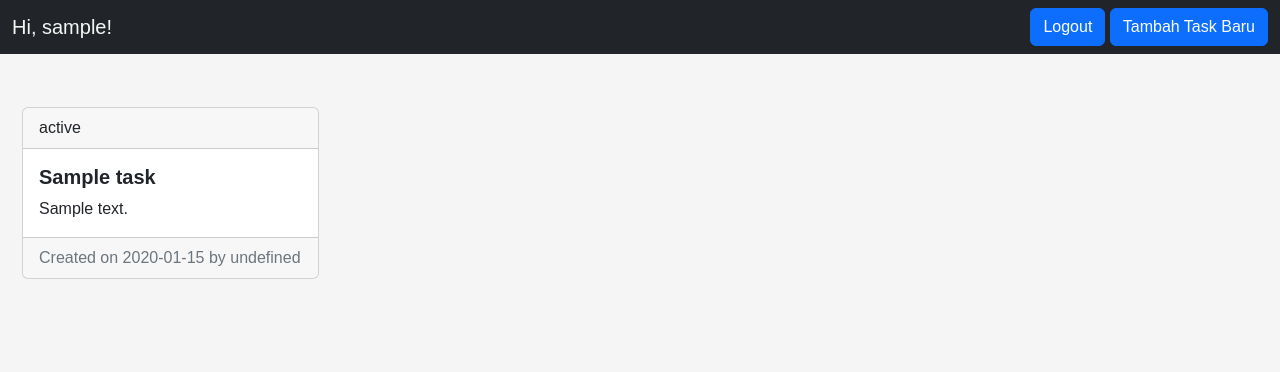
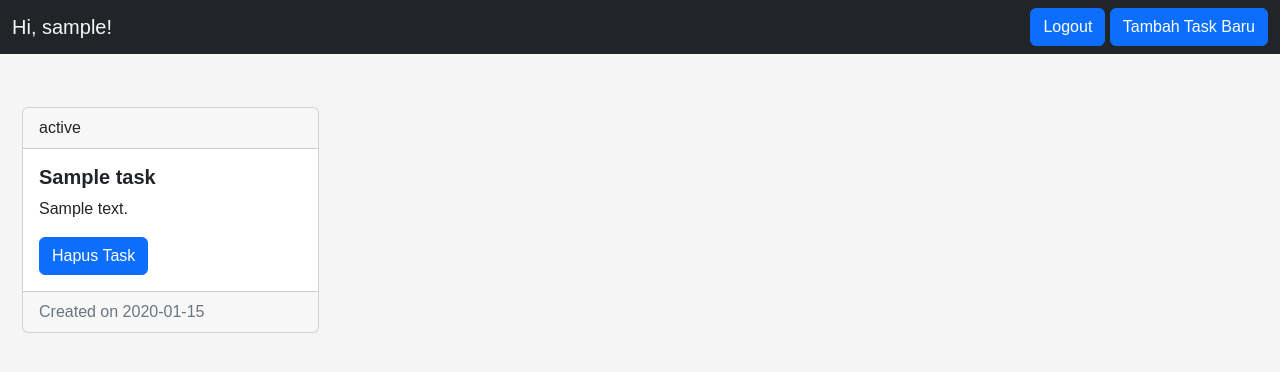
Before and after one commit to amrul-hzz/tugas-pbp, a Django app: page /todolist/ in a window 1280 px wide. Shown: the top 372 px of the page. Run offline with Django 4.2, Linux system fonts and the light colour scheme; a user stored in the database is signed in; tables that the repository leaves empty hold one stand-in row (values such as "Sample post"); some libraries are stand-ins or nearby versions.

Commit message:
Implement bonus

```diff
--- a/todolist/templates/todolist.html
+++ b/todolist/templates/todolist.html
@@ -10,6 +10,7 @@
         $.get(window.location.href + "json/", function (data) {
             for(i = 0; i < data.length; i++){
                 showTaskCard(data[i]);
+                deleteTask(data[i]);
             }
 
         });
@@ -17,14 +18,15 @@
         function showTaskCard(data) {
             $("#task-cards").append(
                 `
-                        <div class="column">
+                        <div class="column" id="column-${data.pk}">
                             <div class="card" id="card-${data.pk}">
                                 <div class="card-header">${data.fields.status}</div>
                                 <div class="card-body">
                                     <h5 class="card-title"><b>${data.fields.title}</b></h5>
                                     <p class="card-text">${data.fields.description}</p>
+                                    <a class="btn btn-primary" id="delete-${data.pk}">Hapus Task</a>
                                 </div>
-                                <div class="card-footer text-muted">Created on ${data.fields.date} by ${data.fields.user.username}</div>
+                                <div class="card-footer text-muted">Created on ${data.fields.date}</div>
                             </div>
                         </div>
                         `
@@ -44,6 +46,18 @@
             });
             $("#staticBackdrop").modal("hide");
         });
+
+
+        function deleteTask(data){
+          $(`#delete-${data.pk}`).click(function(){
+            $.post(window.location.href + `delete_task/${data.pk}/`, {}).done(
+              (res) => {
+                $(`#column-${data.pk}`).remove();
+              }
+            );
+          });
+        }
+
     });
 
 
--- a/todolist/urls.py
+++ b/todolist/urls.py
@@ -9,7 +9,6 @@ from todolist.views import change_status
 from todolist.views import delete_task
 from todolist.views import add
 
-
 app_name = 'todolist'
 
 urlpatterns = [
@@ -20,6 +19,6 @@ urlpatterns = [
     path('logout/', logout_user, name='logout'),
     path('create-task/', create_task, name='create_task'),
     path('change_status/<int:id>', change_status, name='change_status'),
-    path('delete_task/<int:id>', delete_task, name = 'delete_task'),
-    path('add/', add, name = 'add')
+    path('delete_task/<int:id>/', delete_task, name = 'delete_task'),
+    path('add/', add, name = 'add'),
 ]
--- a/todolist/views.py
+++ b/todolist/views.py
@@ -108,11 +108,12 @@ def change_status(request, id):
     item.save()
     return HttpResponseRedirect('../')
 
-
+@login_required(login_url='/todolist/login/')
+@csrf_exempt
 def delete_task(request, id):
     item = Task.objects.get(pk=id)
     item.delete()
-    return HttpResponseRedirect('../')
+    return redirect('todolist:show_todolist')
 
 
 @login_required(login_url='/todolist/login/')
```
